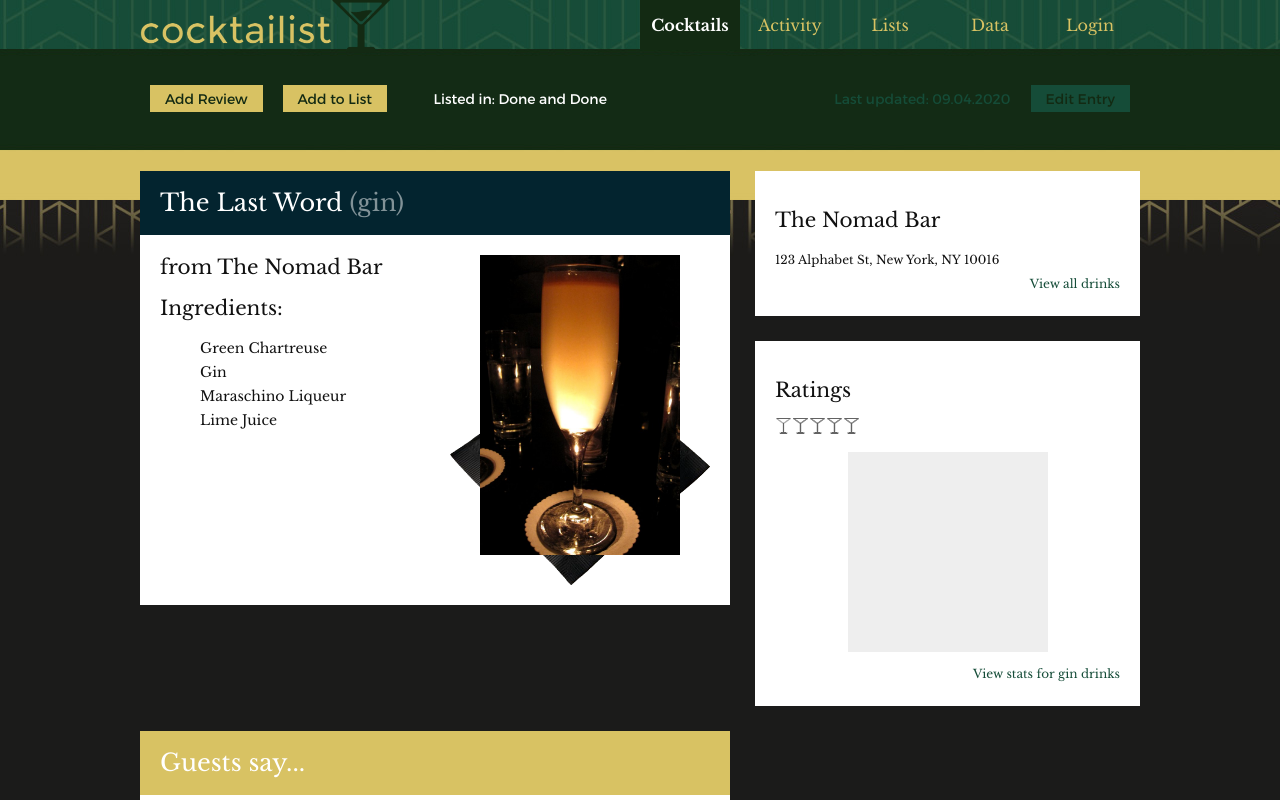
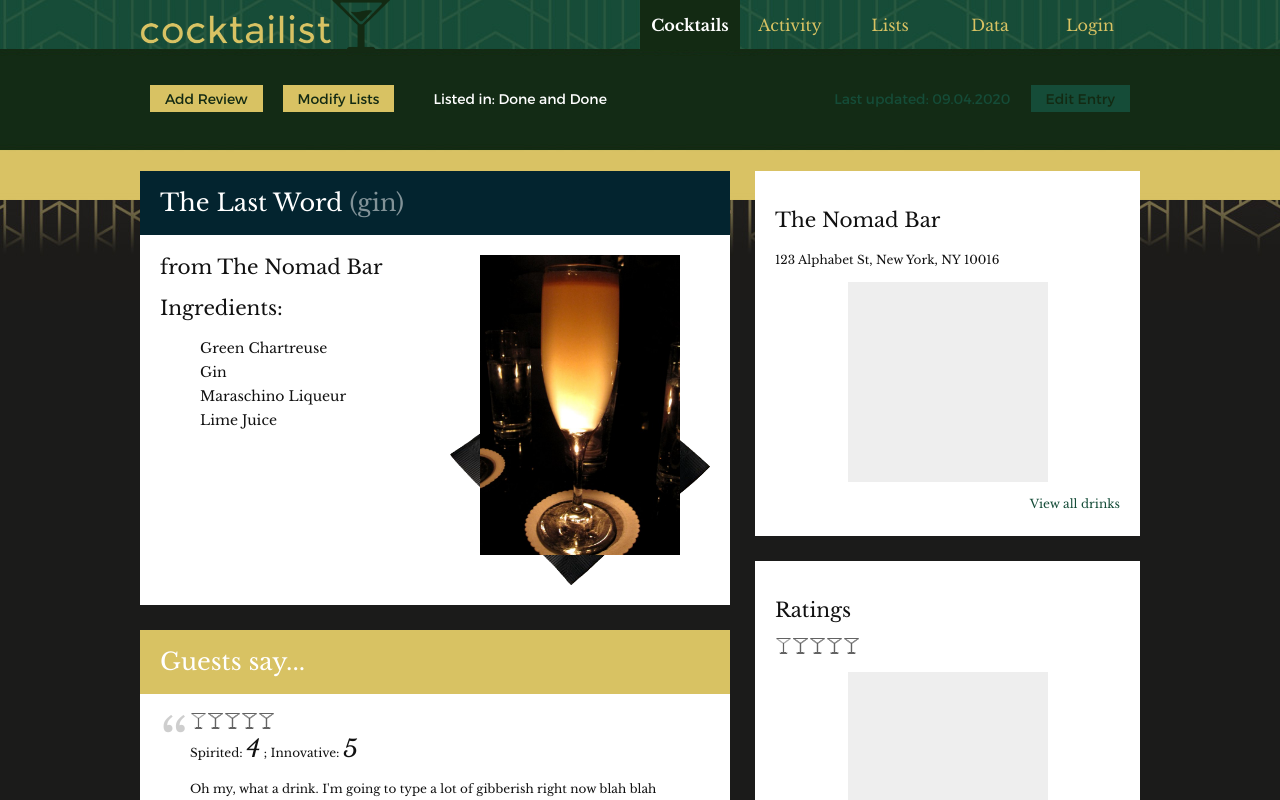
Before and after one commit to diiiefiend/cocktailist-ui, a Vue app: page /#/cocktail in a window 1280 px wide. Shown: the top 800 px of the page. Built offline with nearby package versions, Linux system fonts and the light colour scheme.

Commit message:
Figure out how to get boxes to flow properly.

```diff
--- a/src/assets/styles/app.scss
+++ b/src/assets/styles/app.scss
@@ -101,7 +101,7 @@
   }
 }
 
-.ratings-box { // will prob become it's own component soon
+.placeholder-box { // will prob become it's own component soon
   width: 200px;
   height: 200px;
   background: #eee;
--- a/src/assets/styles/components/cocktail-box.scss
+++ b/src/assets/styles/components/cocktail-box.scss
@@ -4,6 +4,10 @@
   grid-column-end: span 2;
   background: $white;
   min-height: 200px;
+
+  a:hover {
+    text-decoration: none;
+  }
 
   h3 {
     color: $black;
--- a/src/components/Header.vue
+++ b/src/components/Header.vue
@@ -15,7 +15,7 @@
       <li><router-link to="/">Activity</router-link></li>
       <li><router-link to="/">Lists</router-link></li>
       <li><router-link to="/">Data</router-link></li>
-      <li><router-link to="/">Login</router-link></li>
+      <li><router-link to="/login">Login</router-link></li>
     </nav>
   </header>
 </template>
--- a/src/views/Cocktail.vue
+++ b/src/views/Cocktail.vue
@@ -4,7 +4,7 @@
       <div class="row-gap-1"></div>
       <div class="span-3 justify-left">
         <button class="primary">Add Review</button>
-        <button class="primary">Add to List</button>
+        <button class="primary">Modify Lists</button>
       </div>
       <div class="span-4">
         Listed in: Done and Done
@@ -17,7 +17,11 @@
       </div>
     </context-menu>
     <layout-container>
-      <grid-box width="6" startCol="1">
+      <!-- main content -->
+      <grid-box width="6" startCol="1" :applyBoxStyle="false">
+        <!-- grids in grids so the left and right content areas can flow independently--at least until there's native masonry -->
+        <layout-container>
+          <grid-box width="10">
             <h1 class="coloredByType" :class="cocktail.type">
               {{ cocktail.name }}
               <span class="type">({{ cocktail.type }})</span>
@@ -36,7 +40,7 @@
               </li>
             </ul>
           </grid-box>
-      <grid-box width="6" startCol="1">
+          <grid-box width="10">
             <h1 class="reviews">
               Guests say...
             </h1>
@@ -54,17 +58,21 @@
               </li>
             </ul>
           </grid-box>
+        </layout-container>
+      </grid-box>
+      <!-- sidebar -->
       <grid-box width="4" startCol="7" :applyBoxStyle="false">
         <layout-container>
-          <grid-box width="10" startCol="1">
+          <grid-box width="10">
             <h2>{{ bar.name }}</h2>
             {{ bar.address }}
+            <div class="placeholder-box"></div>
             <div class="teaser-link"><a href="#!">View all drinks</a></div>
           </grid-box>
-          <grid-box width="10" startCol="1">
+          <grid-box width="10">
             <h2>Ratings</h2>
             <img src="/images/rating-empty.png" alt="rating" /><br />
-            <div class="ratings-box"></div>
+            <div class="placeholder-box"></div>
             <div class="teaser-link">
               <a href="#!">View stats for {{ cocktail.type }} drinks</a>
             </div>
```
Lines whose indentation alone changed are shown as unchanged.
